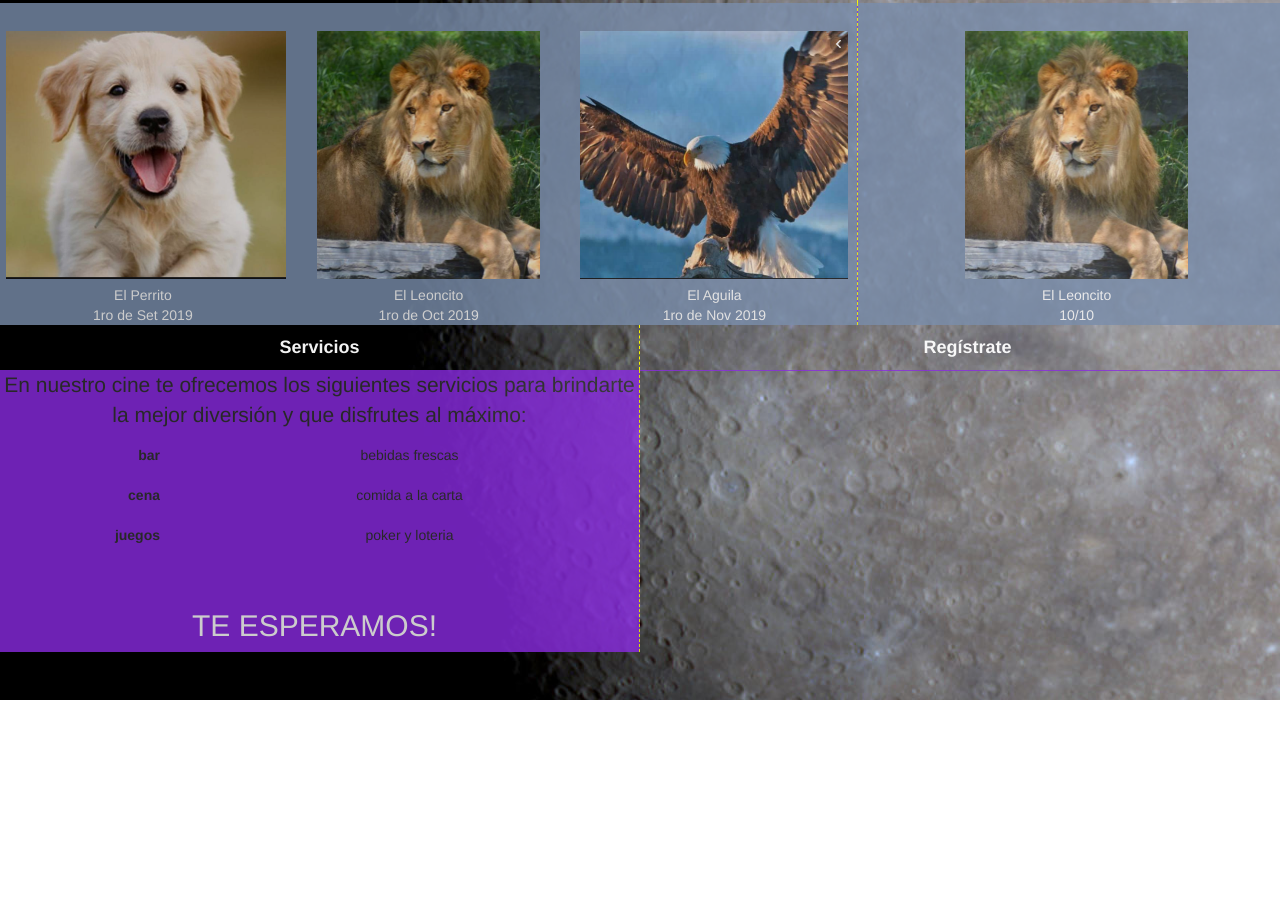
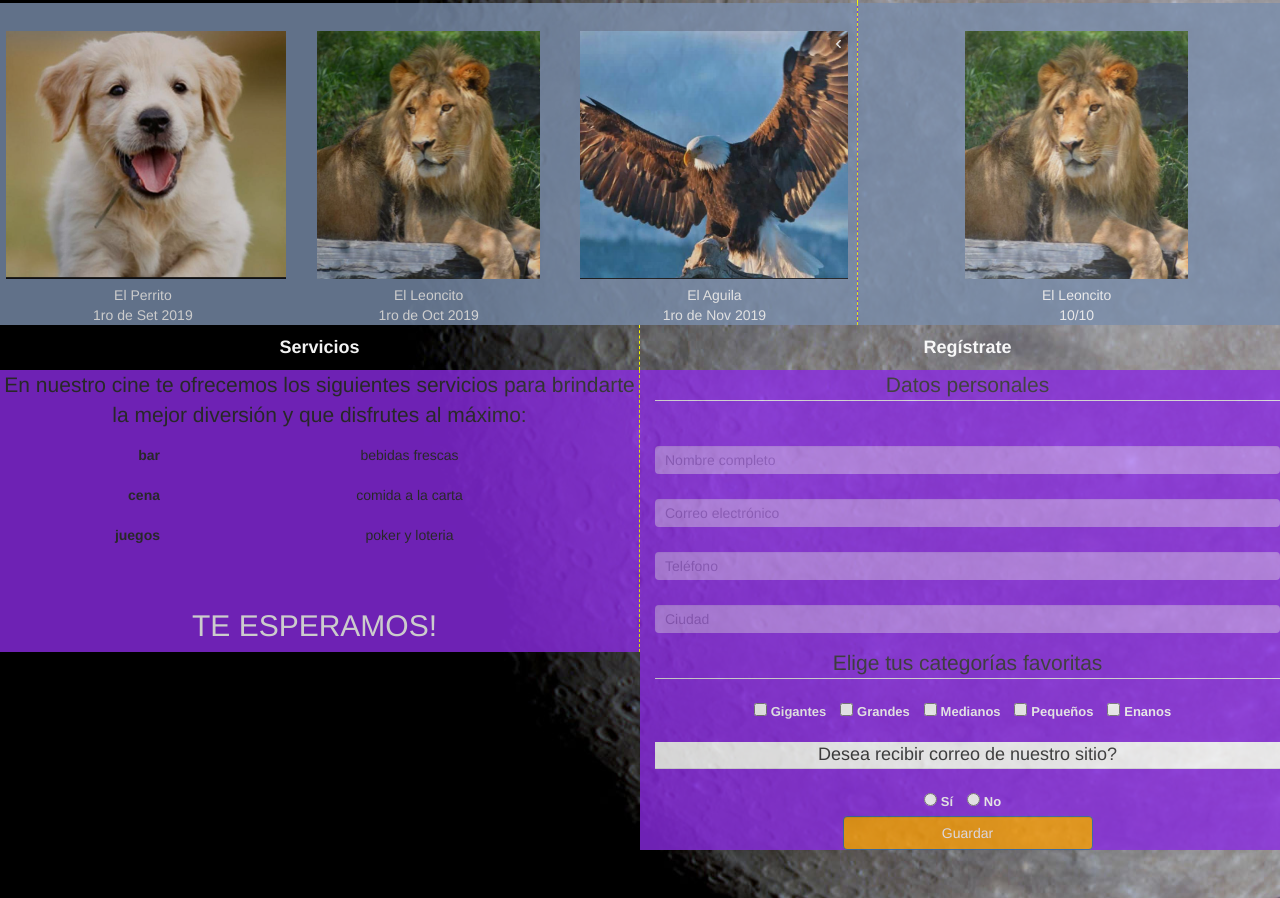
Before and after one commit to Daniels62/5455ElemFormulBoost040919, a plain HTML site: page index.html in a window 1280 px wide. Shown: the part 859-1757 px from the top of the page. Before the commit the page ends 1559 px from the top, so only its background shows below. Drawn offline with Linux system fonts and the light colour scheme.

Commit message:
2do Commit - Final de Ejercicio

```diff
--- a/css/estilos.css
+++ b/css/estilos.css
@@ -5,6 +5,8 @@
     width: 100%;
     height: 100%;
 }
+
+
 /*....#2....*/
 
 .navbar {
@@ -16,6 +18,8 @@
     height: 100%;
     width: 7%;
 }
+
+
 /*....#3 JUMBOTRON....*/
 
 .jumbotron {
@@ -24,6 +28,8 @@
     margin-bottom: 0px;
     border-bottom-left-radius: none;
 }
+
+
 /*....#5  Preguntar por que EL TITULO
     se iba para ARRIBA y tuve darle margin....*/
 
@@ -32,6 +38,8 @@
     margin-right: 10px;
     margin-top: 10%;
 }
+
+
 /*....#6 LOGO PLANETAVIP....*/
 
 .jumbotron-img {
@@ -39,6 +47,8 @@
     width: 200px;
     margin-top: 20px;
 }
+
+
 /*....#7 Texto medio  Preguntar que es
     "title"....*/
 
@@ -47,6 +57,8 @@
     color: white;
     margin-top: 20px;
 }
+
+
 /*....#8 Redes....*/
 
 .redes-sociales {
@@ -57,6 +69,8 @@
     height: 40px;
     width: 40px;
 }
+
+
 /*....#9 Peliculas en Cartelera....*/
 
 .titulo-cartelera {
@@ -69,6 +83,8 @@
     color: white;
     padding: 10px;
 }
+
+
 /*.....#10 CARTELERA PRINCIPAL....*/
 
 .movies-row {
@@ -86,17 +102,25 @@
     padding: 6px;
     margin-top: 22px;
 }
+
+
 /*..... # 11 TITULO CARTELERA....*/
 
 .left-column {
     border-right: 1px dashed yellow;
     padding-right: 0px;
 }
+
+
 /*..... # 12 ....*/
+
+
 /*..... # 13 ....*/
+
+
 /*..... # 14 ....*/
 
-    .services-text {}
+
 /*..MEDIA QUERY..*/
 
 @media screen and (max-width:770px) {
@@ -116,3 +140,46 @@
         margin-top: 20px;
     }
 }
+
+
+/*.....1 Leccion 4.....*/
+
+.user_data {
+    margin-top: 10px;
+    font-size: 18px;
+    background-color: white;
+}
+
+
+/*.....2 Leccion 4.....*/
+
+.input-element {
+    width: 100%;
+    height: 28px;
+    padding: 10px;
+    color: white;
+    background-color: white;
+    opacity: 0.4;
+    border-radius: 4px;
+    border: none;
+    margin-top: 5px;
+}
+
+
+/*.....3 Leccion 4.....*/
+
+.label-class {
+    color: white;
+    font-size: 13px;
+    margin-right: 10px;
+}
+
+
+/*.....5 Leccion 4.....*/
+
+.btn-save {
+    width: 40%;
+    background-color: orange;
+    opacity: 0.95;
+    color: white;
+}
--- a/index.html
+++ b/index.html
@@ -174,20 +174,63 @@
                             </dl>
                             <h2 class="text-center text-uppercase welcome-title">te esperamos!</h2>
                         </div>
+                        <div class="col-lg-6 col-md-6 col-sm-12 col-xs-12 movies-row text-center">
+                            <!----1 Leccion 4---->
+                            <form action="" role="form">
+                                <fieldset>
+                                    <div class="form-group text-center">
+                                        <legend>Datos personales</legend>
+                                        <!----2 Leccion 4---->
+                                        <label for="Nombre"></label>
+                                        <input type="text" name="nombre" id="Nombre" placeholder="Nombre completo" class="form-control input-element">
+                                        <label for="Email"></label>
+                                        <input type="email" name="e-mail" id="Email" placeholder="Correo electrónico" class="form-control input-element">
+                                        <label for="Telefono"></label>
+                                        <input type="Telefono" name="telefono" id="Telefono" placeholder="Teléfono" class="form-control input-element">
+                                        <label for="Ciudad"></label>
+                                        <input type="text" name="ciudad" id="Ciudad" placeholder="Ciudad" class="form-control input-element">
+                                    </div>
+                                    <!----3 Lección 4---->
+                                    <div class="form-group text-center user-data">
+                                        <legend>Elige tus categorías favoritas</legend>
+                                        <input type="checkbox" name="Gigantes" id="Gigantes"></input>
+                                        <label for="Gigantes" class="label-class">Gigantes</label>
+                                        <input type="checkbox" name="Grandes" id="Grandes"></input>
+                                        <label for="Grandes" class="label-class">Grandes</label>
+                                        <input type="checkbox" name="Medianos" id="Medianos"></input>
+                                        <label for="Medianos" class="label-class">Medianos</label>
+                                        <input type="checkbox" name="Pequeños" id="Pequeños"></input>
+                                        <label for="Pequeños" class="label-class">Pequeños</label>
+                                        <input type="checkbox" name="Enanos" id="Enanos"></input>
+                                        <label for="Enanos" class="label-class">Enanos</label>
+                                    </div>
+                                    <!----4 Lección 4---->
 
-                        <div class="col-lg-6 col-md-6 col-sm-12 col-xs-12 movies-row text-center"></div>
+                                    <div class="text-center">
+                                        <legend class="user_data">Desea recibir correo de nuestro sitio?</legend>
+                                        <input type="radio" name="gender" id="Sí">
+                                        <label for="Si" class="label-class">Sí</label>
+                                        <input type="radio" name="gender" id="No">
+                                        <label for="No" class="label-class">No</label>
+                                    </div>
+                                    <!----5 Lección 5-->
+                                    <div class="text-center">
+                                        <input type="button" name="boton" value="Guardar" class="form-control btn btn-primary btn-save">
 
+                                    </div>
+
+                                </fieldset>
+                            </form>
+                        </div>
                     </div>
-
-
-
                 </div>
             </div>
+        </div>
 
 
 
 
-        </div>
+    </div>
     </div>
 
 </body>
```
Lines whose indentation alone changed are shown as unchanged.
